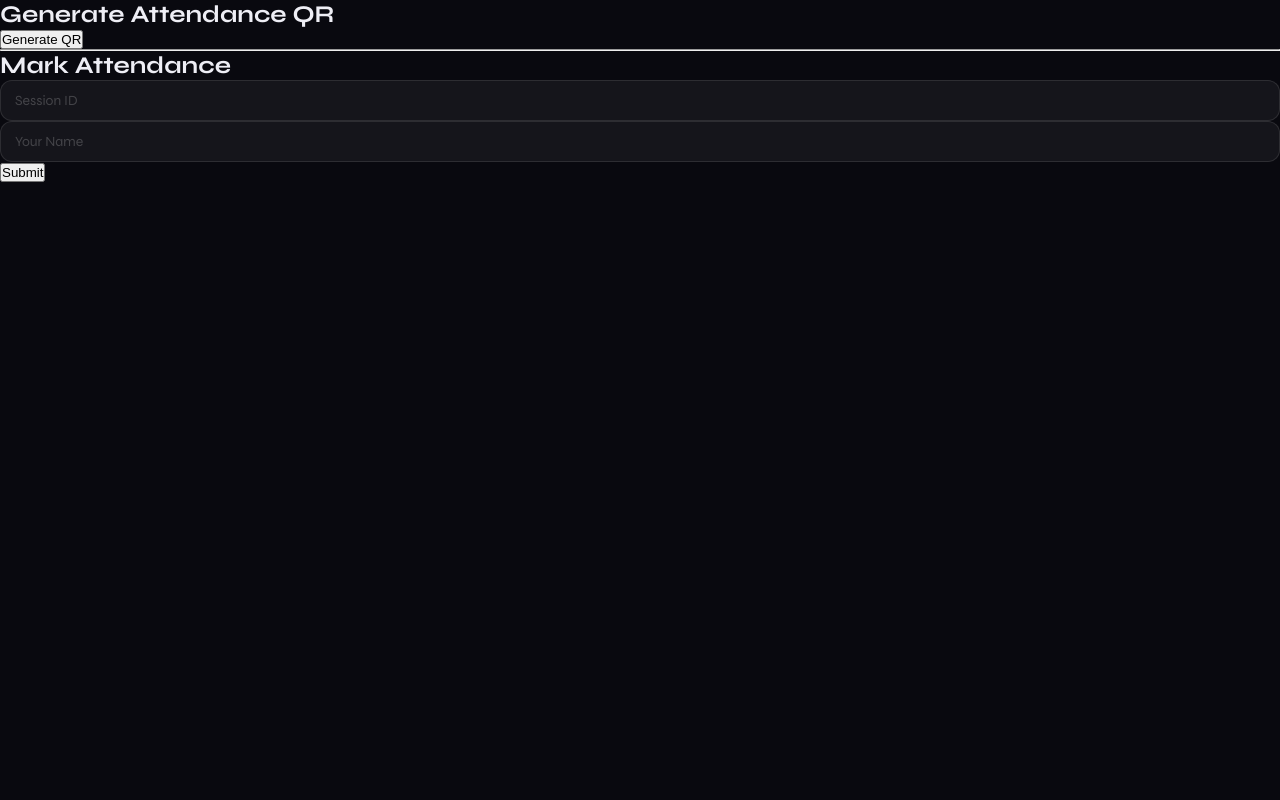
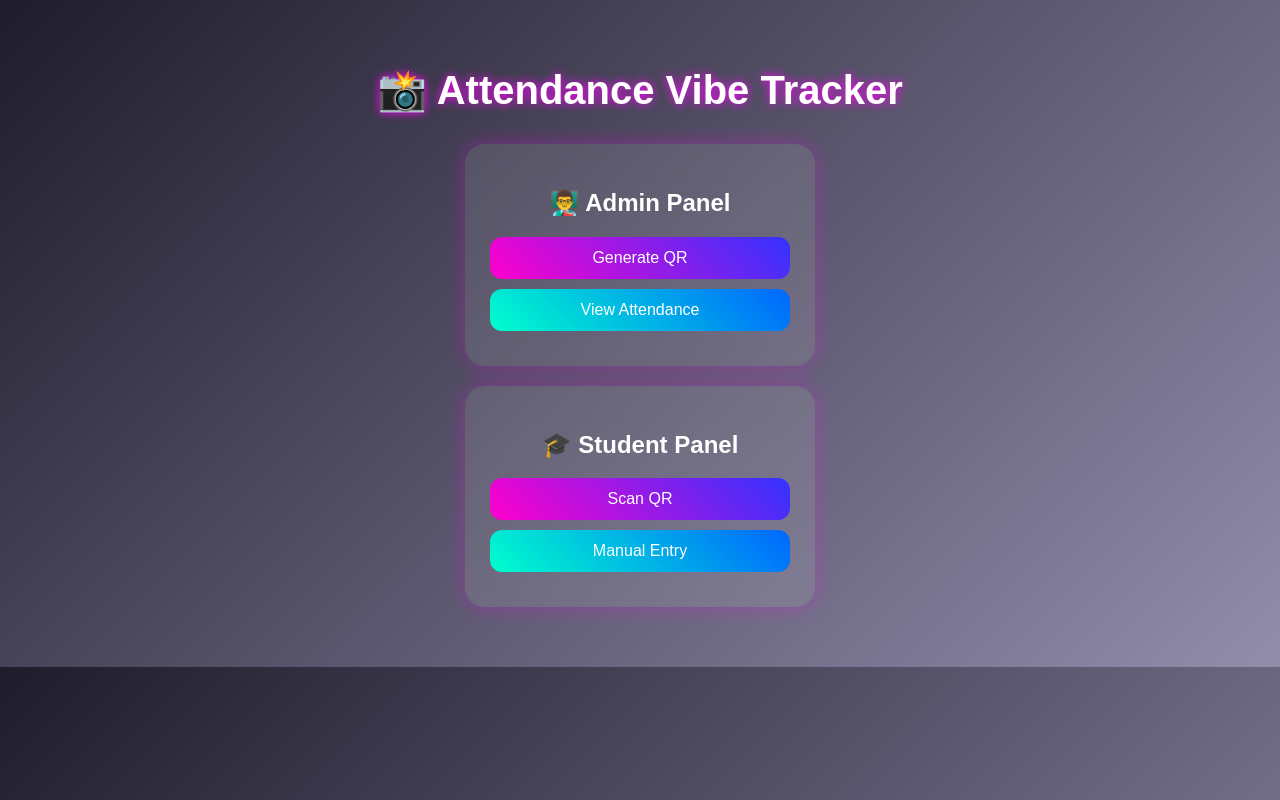
Before and after one commit to Nitya784/MissingPersonsList, a React (Vite) app: page / in a window 1280 px wide. Built offline with nearby package versions, Linux system fonts and the light colour scheme.

Commit message:
fixed ui

```diff
--- a/src/App.jsx
+++ b/src/App.jsx
@@ -1,12 +1,22 @@
-import GenerateQR from "./GenerateQR";
-import MarkAttendance from "./MarkAttendance";
+import React from "react";
+import "./index.css";
 
 function App() {
   return (
-    <div>
-      <GenerateQR />
-      <hr />
-      <MarkAttendance />
+    <div className="app">
+      <h1 className="title">📸 Attendance Vibe Tracker</h1>
+
+      <div className="card">
+        <h2>👨‍🏫 Admin Panel</h2>
+        <button className="btn">Generate QR</button>
+        <button className="btn secondary">View Attendance</button>
+      </div>
+
+      <div className="card">
+        <h2>🎓 Student Panel</h2>
+        <button className="btn">Scan QR</button>
+        <button className="btn secondary">Manual Entry</button>
+      </div>
     </div>
   );
 }
--- a/src/index.css
+++ b/src/index.css
@@ -1,61 +1,50 @@
-@import url('https://fonts.googleapis.com/css2?family=Syne:wght@400;600;700;800&family=DM+Mono:wght@400;500&display=swap');
-
-*, *::before, *::after { box-sizing: border-box; margin: 0; padding: 0; }
-body { font-family: 'Syne', sans-serif; background: #09090f; color: #eeeef5; -webkit-font-smoothing: antialiased; }
-::-webkit-scrollbar { width: 4px; } ::-webkit-scrollbar-thumb { background: #222; border-radius: 4px; }
-
-@keyframes fadeUp   { from { opacity:0; transform:translateY(12px) } to { opacity:1; transform:translateY(0) } }
-@keyframes pulse    { 0%   { box-shadow: 0 0 0 0 rgba(99,179,100,.5) } 70% { box-shadow: 0 0 0 14px transparent } 100% { box-shadow: 0 0 0 0 transparent } }
-@keyframes shake    { 0%,100% { transform:translateX(0) } 25% { transform:translateX(-8px) } 75% { transform:translateX(8px) } }
-@keyframes spin     { to { transform: rotate(360deg) } }
-@keyframes blink    { 0%,100% { opacity:1 } 50% { opacity:.2 } }
-@keyframes toast-in { from { transform:translateX(110%); opacity:0 } to { transform:translateX(0); opacity:1 } }
-@keyframes scanline { from { top:-4% } to { top:104% } }
-
-.fade-up { animation: fadeUp .4s cubic-bezier(.16,1,.3,1) both; }
-.s1 { animation-delay:.06s } .s2 { animation-delay:.12s } .s3 { animation-delay:.18s }
-
-/* Cards */
-.card {
-  background: rgba(255,255,255,.04);
-  border: 1px solid rgba(255,255,255,.08);
-  border-radius: 18px;
-  backdrop-filter: blur(20px);
+body {
+  margin: 0;
+  font-family: 'Poppins', sans-serif;
+  background: linear-gradient(135deg, #1f1c2c, #928dab);
+  color: white;
 }
 
-/* Inputs */
-input, select {
-  background: rgba(255,255,255,.05);
-  border: 1px solid rgba(255,255,255,.1);
+.app {
+  text-align: center;
+  padding: 40px;
+}
+
+.title {
+  font-size: 2.5rem;
+  margin-bottom: 30px;
+  text-shadow: 0 0 10px #ff00ff;
+}
+
+.card {
+  background: rgba(255, 255, 255, 0.1);
+  backdrop-filter: blur(15px);
+  border-radius: 20px;
+  padding: 25px;
+  margin: 20px auto;
+  width: 300px;
+  box-shadow: 0 0 20px rgba(255, 0, 255, 0.3);
+}
+
+.btn {
+  display: block;
+  width: 100%;
+  margin: 10px 0;
+  padding: 12px;
+  border: none;
   border-radius: 12px;
-  color: #eeeef5;
-  font-family: 'Syne', sans-serif;
-  padding: 11px 14px;
-  font-size: 14px;
-  outline: none;
-  width: 100%;
-  transition: border-color .2s, background .2s;
+  background: linear-gradient(45deg, #ff00cc, #3333ff);
+  color: white;
+  font-size: 16px;
+  cursor: pointer;
+  transition: 0.3s;
 }
-input:focus, select:focus { border-color: #63b364; background: rgba(99,179,100,.06); }
-input::placeholder { color: rgba(255,255,255,.2); }
-select option { background: #111; }
 
-/* Buttons */
-.btn { cursor: pointer; border: none; border-radius: 12px; font-family: 'Syne', sans-serif; font-weight: 700; font-size: 14px; padding: 11px 20px; transition: all .2s; display: inline-flex; align-items: center; justify-content: center; gap: 7px; }
-.btn:hover { filter: brightness(1.12); transform: translateY(-1px); }
-.btn:active { transform: translateY(0); }
-.btn-green  { background: linear-gradient(135deg,#3d9142,#1e5c22); color: #fff; box-shadow: 0 4px 18px rgba(61,145,66,.3); }
-.btn-red    { background: linear-gradient(135deg,#c0392b,#7b1d1d); color: #fff; }
-.btn-ghost  { background: rgba(255,255,255,.05); color: rgba(255,255,255,.5); border: 1px solid rgba(255,255,255,.1); }
-.btn-ghost:hover { background: rgba(255,255,255,.1); color: #eee; }
-.btn:disabled { opacity: .45; cursor: not-allowed; transform: none; filter: none; }
+.btn:hover {
+  transform: scale(1.05);
+  box-shadow: 0 0 15px #ff00cc;
+}
 
-/* Labels */
-.label { font-size: 10px; font-weight: 700; letter-spacing: 2px; color: rgba(255,255,255,.3); font-family: 'DM Mono', monospace; text-transform: uppercase; }
-
-/* Present / Absent chips */
-.chip-present { background: rgba(99,179,100,.15); color: #63b364; border: 1px solid rgba(99,179,100,.3); border-radius: 8px; padding: 4px 11px; font-size: 12px; font-weight: 700; }
-.chip-absent  { background: rgba(220,80,80,.12);  color: #e05555; border: 1px solid rgba(220,80,80,.25);  border-radius: 8px; padding: 4px 11px; font-size: 12px; font-weight: 700; }
-.chip-none    { background: rgba(255,255,255,.05); color: rgba(255,255,255,.3); border: 1px solid rgba(255,255,255,.08); border-radius: 8px; padding: 4px 11px; font-size: 12px; font-weight: 600; }
-
-.mono { font-family: 'DM Mono', monospace; }
+.secondary {
+  background: linear-gradient(45deg, #00ffcc, #0066ff);
+}
```
